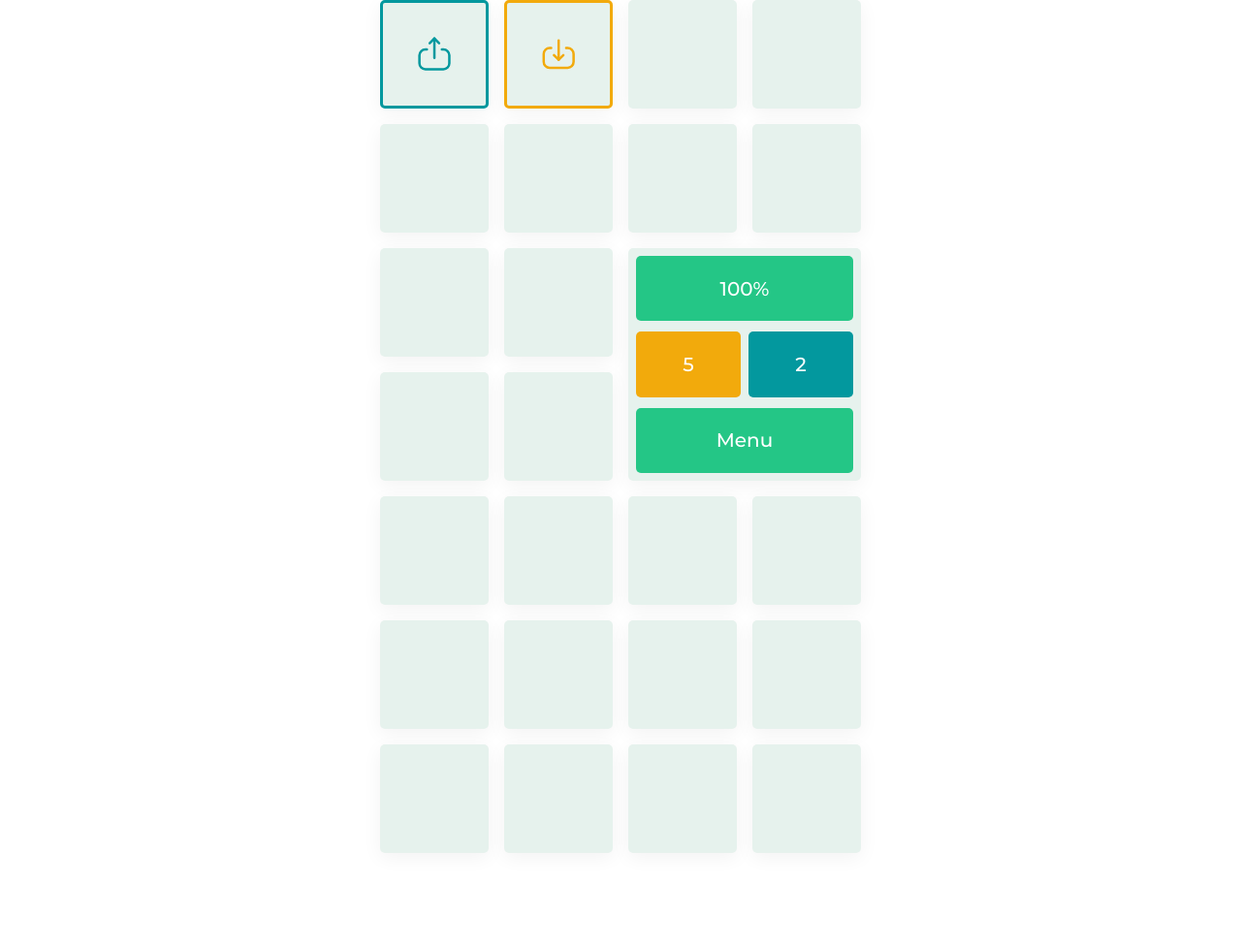
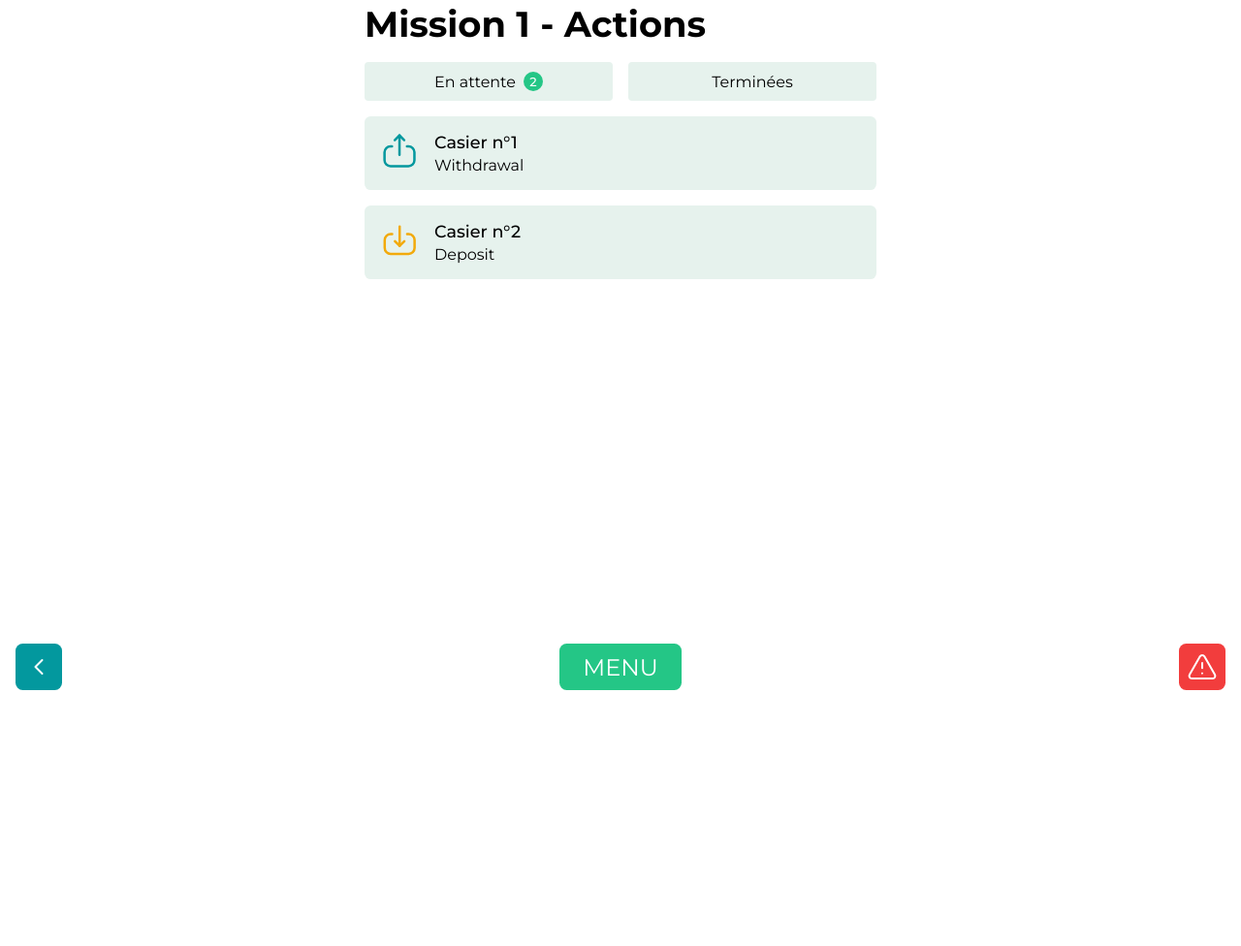
Before and after one commit to Nibbalista/BoxManager, a Django app: page /mission/3fba00b6-b889-4471-9d17-275e59169d95/terminal in a window 1280 px wide. Shown: the part 72-1048 px from the top of the page at 97% size. After the commit the page ends 784 px from the top, so only its background shows below. Run offline with Django 3.2, Linux system fonts and the light colour scheme; data comes from the database, SQL or seed files in the repository; both versions use the stored data as it was after the commit.

Commit message:
changed grid layout to list layout for missions with filters + fixed locker details return button

```diff
--- a/framework/views.py
+++ b/framework/views.py
@@ -9,6 +9,10 @@ from django.views import generic
 from django.utils import timezone
 from django.views.generic.base import TemplateView
 from django.contrib.auth import authenticate, login
+from django.db.models import Q
+from django.core import serializers
+
+import json
 
 import datetime
 
@@ -46,7 +50,7 @@ class MissionOverView(TemplateView):
 class TerminalOverview(TemplateView):
     #mission start check
 
-    template_name = 'framework/terminal.html'
+    template_name = 'framework/newTerminal.html'
 
     #pass the actions objects
     def get_context_data(self, **kwargs):
@@ -57,10 +61,13 @@ class TerminalOverview(TemplateView):
         context['terminal'] = terminal
 
         actions = Action.objects.filter(mission=mission)
-        actions_ordered = {}
-        for action in actions:
-            actions_ordered[action.locker.number] = action
-        context['actions'] = actions_ordered
+
+        context['actions'] = actions
+
+        pendingActions = actions.filter(Q(action="DE") | Q(action="WI"))
+        print(pendingActions)
+        context['actionsLength'] = pendingActions.count
+
         return context
 
 class LockerDetails(TemplateView):
@@ -89,7 +96,7 @@ class QRDisplay(TemplateView):
 
     def get_context_data(self, **kwargs):
         context = super().get_context_data(**kwargs)
-
+        code = Technician.objects.get(user=self.request.user).Code
         payload = "http://www.republiquedesmangues.fr/"
         context['payload'] = payload
         return context
--- a/static/framework/stylesheets/LockerDetails.css
+++ b/static/framework/stylesheets/LockerDetails.css
@@ -132,3 +132,9 @@
   background-repeat: no-repeat;
   background-position: center;
 }
+
+.retour {
+  width: fit-content !important;
+  font-size: 1.2rem;
+  padding: 0 16px;
+}
--- a/static/framework/stylesheets/global.css
+++ b/static/framework/stylesheets/global.css
@@ -150,3 +150,12 @@ footer .signal {
 .rotate-180 {
   transform: rotate(180deg);
 }
+
+.row {
+  display: flex;
+  align-items: center;
+}
+
+.space-between {
+  justify-content: space-between;
+}
--- a/static/framework/stylesheets/missionsOverview.css
+++ b/static/framework/stylesheets/missionsOverview.css
@@ -86,9 +86,3 @@ main {
 .box.hidden button {
   background-color: #707b8e;
 }
-
-.retour {
-  width: fit-content !important;
-  font-size: 1.2rem;
-  padding: 0 16px;
-}
--- /dev/null
+++ b/static/framework/stylesheets/newTerminal.css
@@ -0,0 +1,98 @@
+main {
+  margin-top: 136px;
+}
+
+.head {
+  width: 100%;
+  display: flex;
+  flex-direction: column;
+  row-gap: 12px;
+}
+
+.title {
+  font-size: calc(1.5rem + 1vw);
+}
+
+.row {
+  column-gap: 16px;
+}
+
+.selector {
+  display: flex;
+  align-items: center;
+  justify-content: center;
+  font-size: 1rem;
+  width: 50%;
+  height: 40px;
+  background-color: #e6f2ed;
+  border-radius: 0.25em;
+  transition: all 0.2s ease;
+  user-select: none;
+  cursor: pointer;
+}
+
+.selected {
+  font-weight: 500;
+  color: #fff;
+  background-color: #24c686;
+  transition: all 0.2s ease;
+}
+
+.number {
+  display: flex;
+  align-items: center;
+  justify-content: center;
+  background: #24c686;
+  border-radius: 100%;
+  font-weight: 500;
+  font-size: 0.8rem;
+  color: #fff;
+  width: 20px;
+  height: 20px;
+  margin-left: 8px;
+  aspect-ratio: 1;
+}
+
+.list {
+  margin: 16px 0;
+  display: flex;
+  flex-direction: column;
+  row-gap: 16px;
+}
+
+.icon {
+  height: fit-content;
+}
+
+.action {
+  padding: 16px;
+  background-color: #e6f2ed;
+  border-radius: 0.4em;
+}
+
+.actionTitle {
+  margin: 0;
+  font-size: 1.1rem;
+}
+
+.content {
+  display: flex;
+  flex-direction: column;
+  row-gap: 4px;
+}
+
+.fixedHead {
+  position: fixed;
+  display: flex;
+  align-items: center;
+  background-color: #fff;
+  padding: 0 16px;
+  top: 72px;
+  height: 48px;
+  width: 100%;
+}
+
+.hidden {
+  display: none;
+  transition: opacity 0.2s ease;
+}
--- /dev/null
+++ b/templates/framework/newTerminal.html
@@ -0,0 +1,137 @@
+{% load static %}
+<!DOCTYPE html>
+<html lang="fr">
+  <head>
+    <meta charset="UTF-8" />
+    <meta http-equiv="X-UA-Compatible" content="IE=edge" />
+    <meta name="viewport" content="width=device-width, initial-scale=1.0" />
+    <title>Document</title>
+
+    <link
+      rel="stylesheet"
+      href="{% static 'framework/stylesheets/global.css' %}"
+    />
+    <link
+      rel="stylesheet"
+      href="{% static 'framework/stylesheets/newTerminal.css' %}"
+    />
+    <style>
+      @import url("https://fonts.googleapis.com/css2?family=Montserrat:wght@300;400;500;700&display=swap");
+    </style>
+  </head>
+  <body>
+    <header>
+      <img src="{% static 'framework/assets/logo.jpg' %}" alt="logo" />
+      <span>Box Manager</span>
+    </header>
+
+    <div class="fixedHead">
+      <h1 class="title">Mission 1 - Actions</h1>
+    </div>
+    <main>
+      <div class="head">
+        <div class="row space-between">
+          <div id="pending" class="selector">
+            <span>En attente</span><span class="number">{{actionsLength}}</span>
+          </div>
+          <div id="done" class="selector">Terminées</div>
+        </div>
+      </div>
+      <div id="list" class="list">
+        {% for action in actions %}
+        <div
+          class="action row"
+          data-state="{{action.action}}"
+          data-locker="{{action.product.locker.uuid}}"
+        >
+          <div class="icon">
+            {% if action.action == "NA" %}
+            <img src="{% static 'framework/assets/error.svg'%}" />
+            {% elif action.action == "VA" %}
+            <img src="{% static 'framework/assets/tick.svg'%}" />
+            {% elif action.action == "DE" %}
+            <img src="{% static 'framework/assets/download.svg'%}" />
+            {% elif action.action == "WI" %}
+            <img src="{% static 'framework/assets/upload.svg'%}" />
+            {% endif %}
+          </div>
+          <div class="content">
+            <h2 class="actionTitle">
+              Casier n°{{action.product.locker.number}}
+            </h2>
+            <span class="actionDescription"> {{action.formated_action}}</span>
+          </div>
+          <span class="date"></span>
+        </div>
+        {% endfor %}
+      </div>
+    </main>
+
+    <footer>
+      <button class="retour" onclick="goBack()">
+        <img
+          src="{% static 'framework/assets/arrow-left.svg'%}"
+          alt="left-arrow"
+        />
+      </button>
+      <button
+        class="start"
+        onclick="location.href = '../{{mission.uuid}}/terminal'"
+      >
+        MENU
+      </button>
+      <button class="signal">
+        <img
+          src="{% static 'framework/assets/warning-triangle-outline.svg'%}"
+          alt="error"
+        />
+      </button>
+    </footer>
+    <script>
+      let pending = document.getElementById("pending");
+      let done = document.getElementById("done");
+
+      let actions = document.querySelectorAll("[data-locker]");
+
+      actions.forEach((action) => {
+        action.addEventListener("click", async (e) => {
+          let lockerUuid = e.target.getAttribute("data-locker");
+          if (lockerUuid) {
+            return (location.href = `../${missionUuid}/locker/${lockerUuid}`);
+          }
+        });
+      });
+
+      let missionUuid = "{{mission.uuid}}";
+
+      let actionsDone = document.querySelectorAll(
+        "[data-state='NA'], [data-state='VA']"
+      );
+      let actionsPending = document.querySelectorAll(
+        "[data-state='WI'], [data-state='DE']"
+      );
+
+      pending.addEventListener("click", () => {
+        done.classList.remove("selected");
+        pending.classList.add("selected");
+        actionsDone.forEach((action) => {
+          action.classList.add("hidden");
+        });
+        actionsPending.forEach((action) => {
+          action.classList.remove("hidden");
+        });
+      });
+
+      done.addEventListener("click", () => {
+        pending.classList.remove("selected");
+        done.classList.add("selected");
+        actionsDone.forEach((action) => {
+          action.classList.remove("hidden");
+        });
+        actionsPending.forEach((action) => {
+          action.classList.add("hidden");
+        });
+      });
+    </script>
+  </body>
+</html>
```
Also changed, not shown: db.sqlite3, static/framework/stylesheets/missionDetails.css (line endings or trailing spaces).
